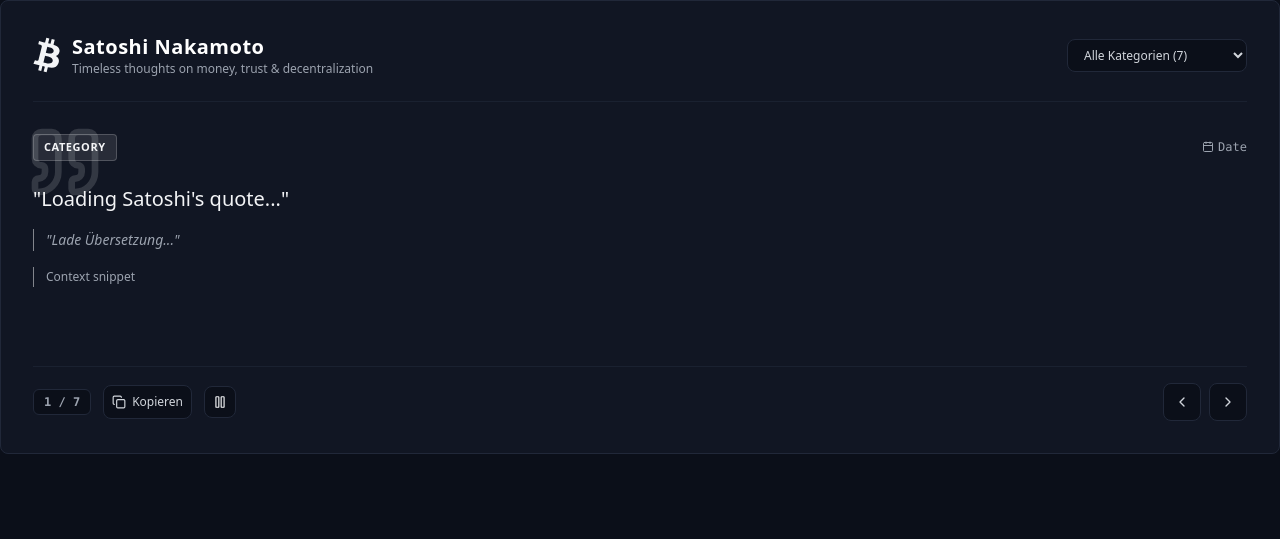
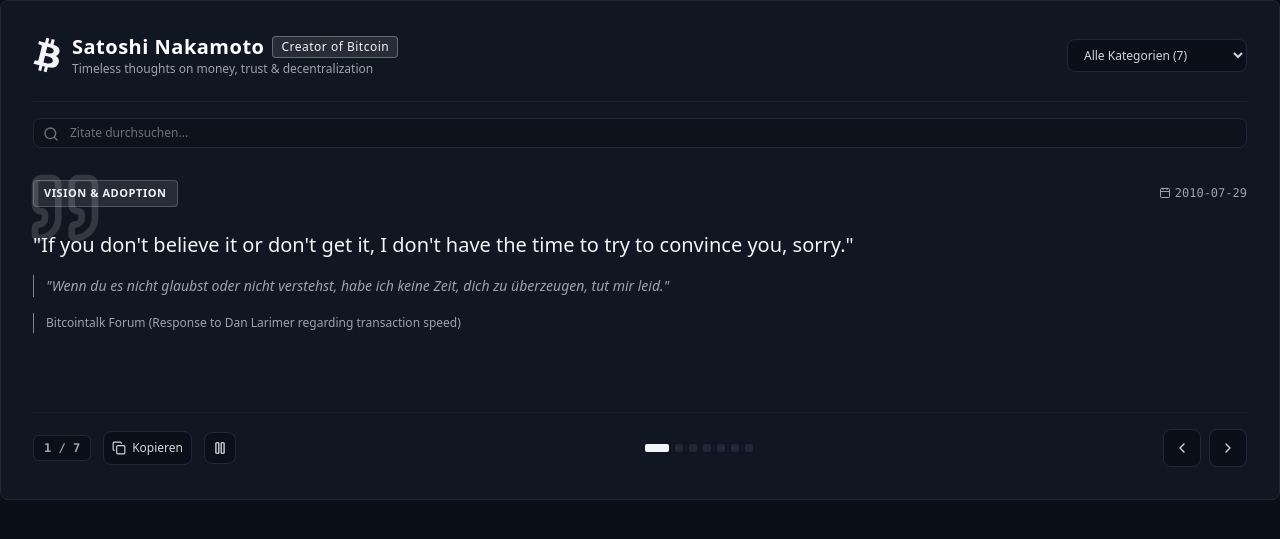
Before and after one commit to deralexander-sats/bitcoinsats.io, a Jekyll site: the page tools/satoshi-quotes.html, which Jekyll copies as it is, in a window 1280 px wide. Shown: the top 539 px of the page. Built offline with Jekyll 4.4.1, drawn with Linux system fonts in a browser that asks for light colours; nearby versions of some CDN libraries.

Commit message:
Add files via upload

```diff
--- a/tools/satoshi-quotes.html
+++ b/tools/satoshi-quotes.html
@@ -174,7 +174,7 @@
                     <div>
                         <h1 class="text-xl font-bold tracking-wide text-white flex items-center gap-2">
                             Satoshi Nakamoto
-
+                            <span class="text-xs font-medium px-2 py-0.5 rounded bg-btc-orange/10 text-btc-orange border border-btc-orange/30">Creator of Bitcoin</span>
                         </h1>
                         <p class="text-xs text-gray-400">Timeless thoughts on money, trust & decentralization</p>
                     </div>
@@ -193,6 +193,11 @@
             </header>
 
             <div class="mt-4 relative">
+                <input type="text" id="searchInput" placeholder="Zitate durchsuchen..." class="w-full bg-btc-darkBg/60 border border-btc-border rounded-lg pl-9 pr-4 py-1.5 text-xs text-gray-200 placeholder-gray-500 focus:outline-none focus:border-btc-orange/80 transition-all">
+                <i data-lucide="search" class="w-4 h-4 text-gray-500 absolute left-2.5 top-2"></i>
+                <button id="clearSearch" class="hidden absolute right-2.5 top-2 text-gray-500 hover:text-gray-300 text-xs">
+                    <i data-lucide="x" class="w-4 h-4"></i>
+                </button>
             </div>
 
             <div id="sliderViewport" class="relative my-8 min-h-[200px] flex flex-col justify-between select-none touch-pan-y cursor-grab active:cursor-grabbing">
```
